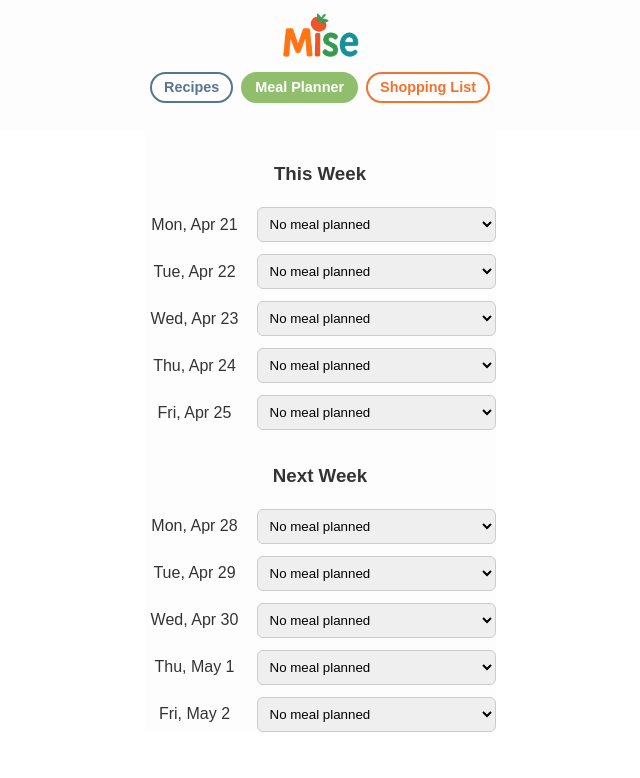
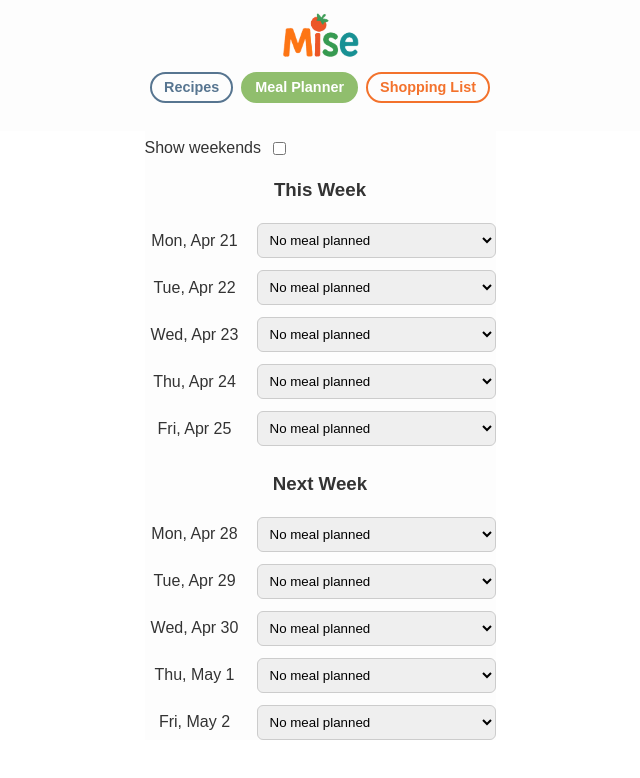
Before and after one commit to my3883/mise, a React (Vite) app: page /meal-planner in a window 1280 px wide. Shown: the top 778 px of the page, without its empty margins (320-960 px from the left). Built offline with nearby package versions, Linux system fonts and the light colour scheme.

Commit message:
added weekends option

```diff
--- a/src/Pages/MealPlannerPage.jsx
+++ b/src/Pages/MealPlannerPage.jsx
@@ -1,9 +1,10 @@
-import React from 'react';
+import React, { useState } from 'react';
 import { recipes } from '../recipes';
 import { useMealPlan } from '../context/MealPlanContext';
 
 export default function MealPlannerPage() {
   const { mealPlan, setMealPlan } = useMealPlan();
+  const [showWeekends, setShowWeekends] = useState(false);
 
   const assignToDay = (week, day, recipe) => {
     setMealPlan((prev) => ({
@@ -15,7 +16,7 @@ export default function MealPlannerPage() {
     }));
   };
 
-  const days = ['Mon', 'Tue', 'Wed', 'Thu', 'Fri'];
+  const days = ['Mon', 'Tue', 'Wed', 'Thu', 'Fri', 'Sat', 'Sun'];
   const getDateLabel = (offset) => {
     const date = new Date();
     date.setDate(date.getDate() + offset);
@@ -23,11 +24,22 @@ export default function MealPlannerPage() {
   };
 
   const sortedRecipes = [...recipes].sort((a, b) => a.name.localeCompare(b.name));
+  const visibleDays = showWeekends ? days : days.slice(0, 5);
 
   return (
     <div>
-      <h3 style={{ marginTop: '1rem' }}>This Week</h3>
-      {days.map((day, index) => (
+      <div style={{ display: 'flex', alignItems: 'center', gap: '0.5rem', marginBottom: '1rem' }}>
+        <label htmlFor="weekendToggle">Show weekends</label>
+        <input
+          id="weekendToggle"
+          type="checkbox"
+          checked={showWeekends}
+          onChange={() => setShowWeekends(prev => !prev)}
+        />
+      </div>
+
+      <h3 style={{ marginTop: '0.5rem' }}>This Week</h3>
+      {visibleDays.map((day, index) => (
         <div key={`current-${day}`} style={{ marginBottom: '0.75rem', display: 'flex', alignItems: 'center', gap: '0.75rem' }}>
           <span style={{ minWidth: '100px', fontSize: '1rem' }}>{day}, {getDateLabel(index)}</span>
           <select
@@ -43,8 +55,8 @@ export default function MealPlannerPage() {
         </div>
       ))}
 
-      <h3 style={{ marginTop: '2rem' }}>Next Week</h3>
-      {days.map((day, index) => (
+      <h3 style={{ marginTop: '1.5rem' }}>Next Week</h3>
+      {visibleDays.map((day, index) => (
         <div key={`next-${day}`} style={{ marginBottom: '0.75rem', display: 'flex', alignItems: 'center', gap: '0.75rem' }}>
           <span style={{ minWidth: '100px', fontSize: '1rem' }}>{day}, {getDateLabel(index + 7)}</span>
           <select
```
